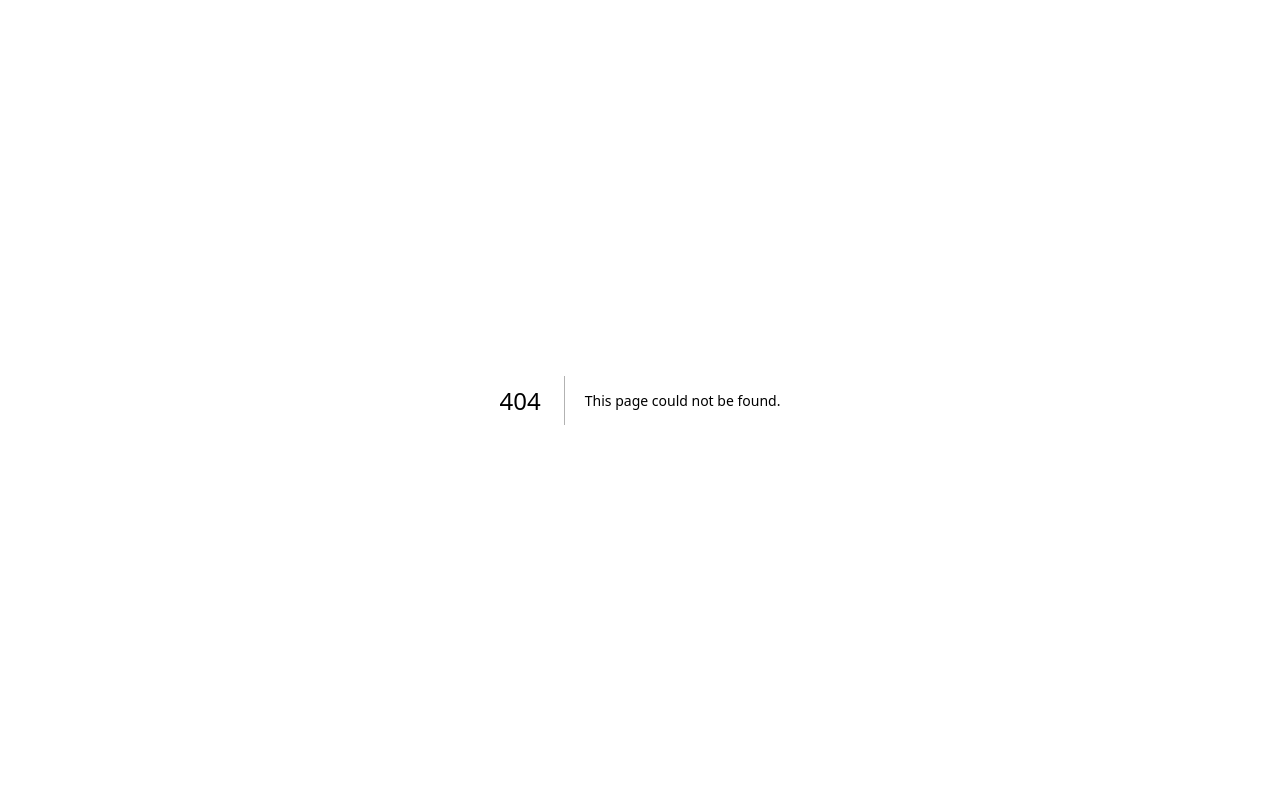
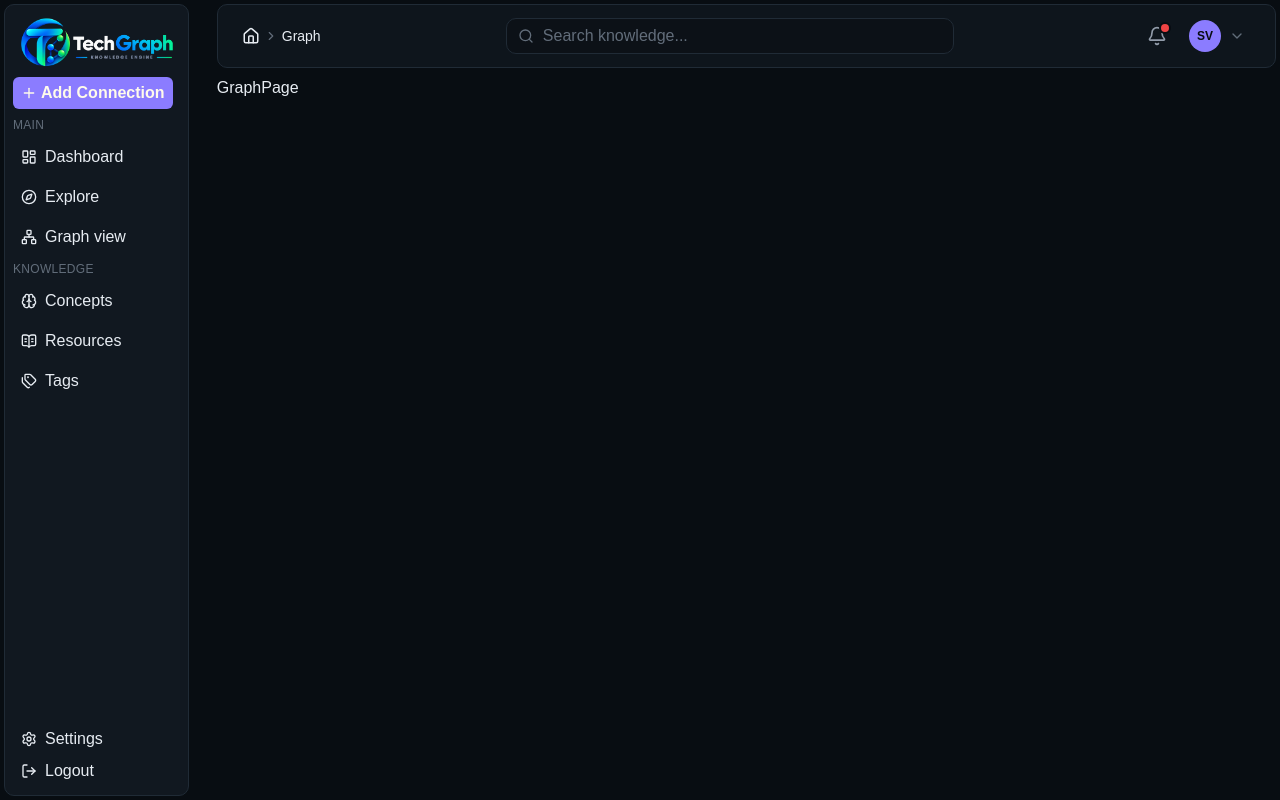
Before and after one commit to sabin-vv/tech-graph, a Next.js app: page /graph in a window 1280 px wide. Before the commit this address had no page. Built offline with nearby package versions, Linux system fonts and the light colour scheme.

Commit message:
feat: add dashboard layout and routes

```diff
--- /dev/null
+++ b/src/app/dashboard/page.tsx
@@ -0,0 +1,10 @@
+import DashboardLayout from '@/components/layout/DashboardLayout'
+
+const DashboardPage = () => {
+    return (
+        <DashboardLayout>
+            <div>DashboardPage</div>
+        </DashboardLayout>
+    )
+}
+export default DashboardPage
--- /dev/null
+++ b/src/app/explore/page.tsx
@@ -0,0 +1,10 @@
+import DashboardLayout from '@/components/layout/DashboardLayout'
+
+const ExplorePage = () => {
+    return (
+        <DashboardLayout>
+            <div>ExplorePage</div>
+        </DashboardLayout>
+    )
+}
+export default ExplorePage
--- /dev/null
+++ b/src/app/graph/page.tsx
@@ -0,0 +1,10 @@
+import DashboardLayout from '@/components/layout/DashboardLayout'
+
+const GraphPage = () => {
+    return (
+        <DashboardLayout>
+            <div>GraphPage</div>
+        </DashboardLayout>
+    )
+}
+export default GraphPage
--- /dev/null
+++ b/src/app/knowledge/page.tsx
@@ -0,0 +1,10 @@
+import DashboardLayout from '@/components/layout/DashboardLayout'
+
+const KnowledgePage = () => {
+    return (
+        <DashboardLayout>
+            <div>KnowledgePage</div>
+        </DashboardLayout>
+    )
+}
+export default KnowledgePage
--- /dev/null
+++ b/src/app/profile/page.tsx
@@ -0,0 +1,10 @@
+import DashboardLayout from '@/components/layout/DashboardLayout'
+
+const ProfilePage = () => {
+    return (
+        <DashboardLayout>
+            <div>ProfilePage</div>
+        </DashboardLayout>
+    )
+}
+export default ProfilePage
--- /dev/null
+++ b/src/app/settings/page.tsx
@@ -0,0 +1,10 @@
+import DashboardLayout from '@/components/layout/DashboardLayout'
+
+const SettingsPage = () => {
+    return (
+        <DashboardLayout>
+            <div>SettingsPage</div>
+        </DashboardLayout>
+    )
+}
+export default SettingsPage
--- a/src/components/layout/DashboardLayout.tsx
+++ b/src/components/layout/DashboardLayout.tsx
@@ -10,9 +10,9 @@ const DashboardLayout = ({ children }: DashBoardProps) => {
     return (
         <div className="flex gap-5 w-full h-dvh">
             <Sidebar />
-            <div className="w-full">
+            <div className="w-full flex flex-col">
                 <Navbar />
-                <main className="flex-1 align-middle justify-center">{children}</main>
+                <main className="flex-1 align-middle justify-center m-1">{children}</main>
             </div>
         </div>
     )
```
Also changed, not shown: src/app/knowledge/new/page.tsx (added).
